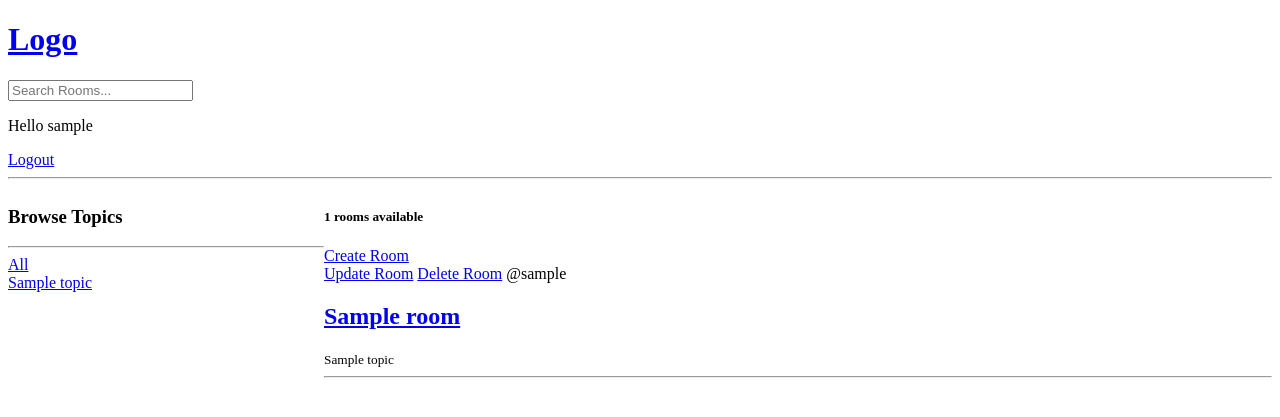
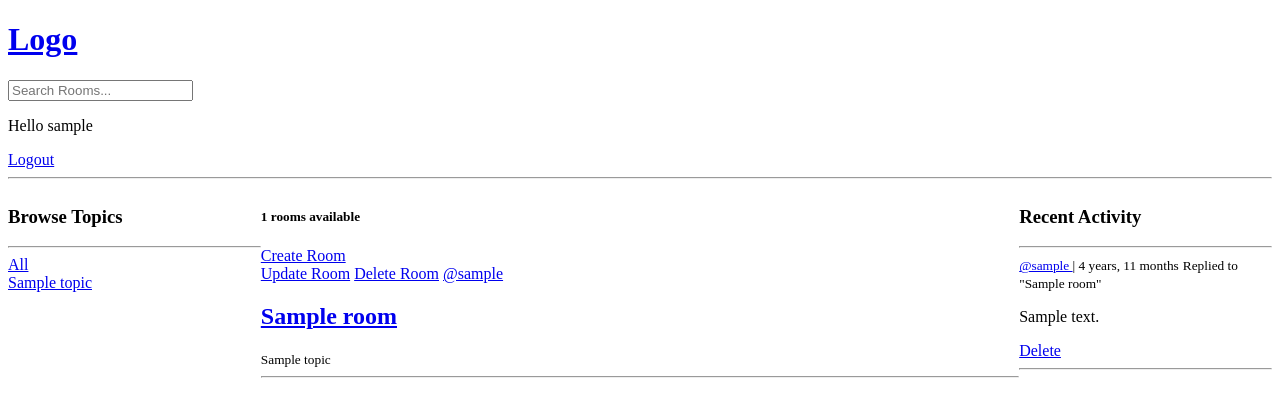
Before and after one commit to Kiro0oz/Study-Room, a Django app: page / in a window 1280 px wide. Shown: the top 417 px of the page. Run offline with Django 5.2, Linux system fonts and the light colour scheme; a user stored in the database is signed in; tables that the repository leaves empty hold one stand-in row (values such as "Sample post").

Commit message:
Feat: add the activity feed & create the user profile and link the static file, slice the home page the small components

```diff
--- a/base/forms.py
+++ b/base/forms.py
@@ -5,3 +5,4 @@ class RoomForm(ModelForm):
     class Meta:
         model = Room
         fields = '__all__'
+        exclude = ['host', 'participants']
--- a/base/models.py
+++ b/base/models.py
@@ -30,5 +30,8 @@ class Message(models.Model):
     updated = models.DateTimeField(auto_now=True)
     created = models.DateTimeField(auto_now_add=True)
 
+    class Meta:
+        ordering = ['-updated', '-created']
+
     def __str__(self):
-        return f'Message {self.id} in {self.room}'
+        return self.body[0:50]
--- /dev/null
+++ b/base/templates/base/activity_component.html
@@ -0,0 +1,14 @@
+<h3>Recent Activity</h3>
+<hr>
+{% for msg in room_messages %}
+    <div>
+        <small><a href="{% url 'user-profile' msg.user.id %}"> @{{msg.user}} </a>  | {{msg.created|timesince}}</small>
+        <small>Replied to "{{msg.room}}"</small>
+
+        <p>{{msg}}</p>
+        {% if request.user == msg.user %}
+            <a href="{% url 'delete-msg' msg.id %}">Delete</a>
+        {% endif %}
+        <hr>
+    </div>
+{% endfor %}
--- /dev/null
+++ b/base/templates/base/feed_component.html
@@ -0,0 +1,17 @@
+
+
+{% for room in rooms %}
+<div>
+  {% comment %} BAD UES
+  <h2><a href="/room/{{room.id}}">{{ room.name }}</a></h2>
+  {% endcomment %} {% if request.user == room.host %}
+  <a href='{% url "update-room" room.id %}'> Update Room</a>
+  <a href='{% url "delete-room" room.id %}'> Delete Room</a>
+  {% endif %}
+
+  <a href="{% url 'user-profile' room.host.id %}">@{{room.host.username}}</a>
+  <h2><a href='{% url "room" room.id %}'>{{ room.name }}</a></h2>
+  <small>{{room.topic.name}}</small>
+  <hr />
+</div>
+{% endfor %}
--- a/base/templates/base/home.html
+++ b/base/templates/base/home.html
@@ -1,52 +1,22 @@
-{% extends "main.html" %}
-
-{% block content  %}
+{% extends "main.html" %} {% block content %}
 
 <style>
-    .home-container{
-        display: grid;
-        grid-template-columns: 1fr 3fr;
-    }
+  .home-container {
+    display: grid;
+    grid-template-columns: 1fr 3fr 1fr;
+  }
 </style>
 
 <div class="home-container">
+  <div>{% include "base/topics_component.html" %}</div>
 
-    <div>
-        <h3>Browse Topics </h3>
-        <hr>
+  <div>
+    <h5>{{room_count}} rooms available</h5>
+    <a href='{% url "create-room" %}'> Create Room</a>
+    {% include "base/feed_component.html" %}
+  </div>
 
-        <div>
-            <a href="{% url 'home' %}">All</a><br>
-        </div>
-
-        {% for topic in topics %}
-        <div>
-            <a href="{% url 'home' %}?q={{topic.name}}">{{ topic.name }}</a><br>
-        </div>
-        {% endfor %}
-    </div>
-
-    <div>
-        <h5>{{room_count}} rooms available</h5>
-        <a href='{% url "create-room" %}'> Create Room</a>
-
-    {% for room in rooms  %}
-    <div>
-        {% comment %} BAD UES <h2><a href='/room/{{room.id}}'>{{ room.name }}</a></h2> {% endcomment %}
-
-        {% if request.user == room.host %}
-            <a href='{% url "update-room" room.id %}'> Update Room</a>
-            <a href='{% url "delete-room" room.id %}'> Delete Room</a>
-        {% endif %}
-
-        <span>@{{room.host.username}}</span>
-        <h2><a href='{% url "room" room.id %}'>{{ room.name }}</a></h2>
-        <small>{{room.topic.name}}</small>
-        <hr />
-    </div>
-    {% endfor %}
-
-    </div>
+  <div>{% include "base/activity_component.html" %}</div>
 </div>
 
-{% endblock  %}
+{% endblock %}
--- /dev/null
+++ b/base/templates/base/topics_component.html
@@ -0,0 +1,12 @@
+<h3>Browse Topics </h3>
+<hr>
+
+<div>
+    <a href="{% url 'home' %}">All</a><br>
+</div>
+
+{% for topic in topics %}
+<div>
+    <a href="{% url 'home' %}?q={{topic.name}}">{{ topic.name }}</a><br>
+</div>
+{% endfor %}
--- a/base/urls.py
+++ b/base/urls.py
@@ -5,7 +5,10 @@ urlpatterns = [
     path('login/', views.loginPage, name='login'),
     path('logout/', views.logoutPage, name='logout'),
     path('register/', views.registerPage, name='register'),
+
     path('', views.home, name='home'),
+    path('profile/<str:pk>/', views.userProfile, name='user-profile'),
+
     path('room/<str:pk>', views.room, name='room'),
     path('create_room/', views.createRoom, name='create-room'),
     path('update_room/<str:pk>', views.updateRoom, name='update-room'),
--- a/base/views.py
+++ b/base/views.py
@@ -18,6 +18,7 @@ from .forms import RoomForm
 # ]
 
 
+# =============== Authentication =============== #
 def loginPage(request):
     page = 'login'
 
@@ -65,6 +66,18 @@ def registerPage(request):
     return render(request, 'base/login_register.html',context)
 
 
+# =============== User Profile =============== #
+def userProfile(request, pk):
+    user = User.objects.get(id=pk)
+    rooms = user.room_set.all()
+    room_messages = user.message_set.all()
+    topics = Topic.objects.all()
+    context = {'user': user, 'rooms': rooms, 'room_messages': room_messages, 'topics': topics}
+    return render(request, 'base/profile.html', context)
+
+
+
+# =============== Home Page  =============== #
 def home(request):
     q = request.GET.get('q') if request.GET.get('q') != None else ''
     # Match query e.g ( q=dj => django)
@@ -76,14 +89,17 @@ def home(request):
 
     topics = Topic.objects.all()
     rooms_count = rooms.count()
+    room_messages = Message.objects.filter(Q(room__name__icontains=q))
 
-    context = {'rooms': rooms, 'topics': topics, 'room_count': rooms_count}
+    context = {'rooms': rooms, 'topics': topics, 'room_count': rooms_count, 'room_messages': room_messages}
     return render(request, 'base/home.html', context)
 
+
+# =============== Rooms CRUD =============== #
 def room(request, pk):
     room = Room.objects.get(pk=pk)
     participants = room.participants.all()
-    room_messages = room.message_set.all().order_by('-created')
+    room_messages = room.message_set.all()
     if request.method == 'POST':
         new_message = request.POST.get('body')
         Message.objects.create(room=room, user=request.user, body=new_message)
@@ -100,7 +116,9 @@ def createRoom(request):
     if request.method == 'POST':
         form = RoomForm(request.POST)
         if form.is_valid():
-            form.save()
+            room = form.save(commit=False)
+            room.host = request.user
+            room.save()
             return redirect('home')
 
     context = {'form' : form}
@@ -138,6 +156,8 @@ def deleteRoom(request, pk):
     context = {'room': room}
     return render(request, 'base/delete.html', context)
 
+
+# =============== Messages delete =============== #
 @login_required(login_url='login')
 def deleteMessage(request, pk):
     message = Message.objects.get(id=pk)
--- /dev/null
+++ b/static/styels/main.css
@@ -0,0 +1,3 @@
+body {
+    background-color: #fff;
+}
--- a/studybud/settings.py
+++ b/studybud/settings.py
@@ -121,6 +121,12 @@ USE_TZ = True
 
 STATIC_URL = 'static/'
 
+STATICFILES_DIRS = [
+    BASE_DIR /'static',  # static files in the project directory
+]
+
+# STATIC_ROOT =
+
 # Default primary key field type
 # https://docs.djangoproject.com/en/5.0/ref/settings/#default-auto-field
 
--- a/templates/main.html
+++ b/templates/main.html
@@ -1,8 +1,10 @@
 <!DOCTYPE html>
+{% load static %}
 <html lang="en">
 <head>
     <meta charset="UTF-8">
     <meta name="viewport" content="width=device-width, initial-scale=1.0">
+    <link rel="stylesheet" href="{% static 'styels/main.css' %}">
     <title>Document</title>
 </head>
 <body>
```
Also changed, not shown: base/templates/base/profile.html (added, +28 -0 lines).
